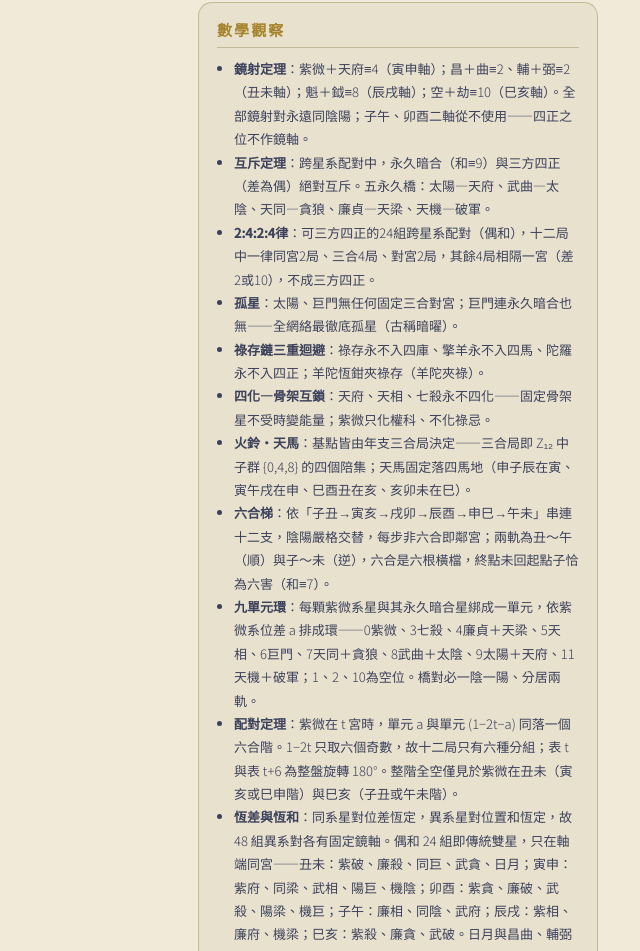
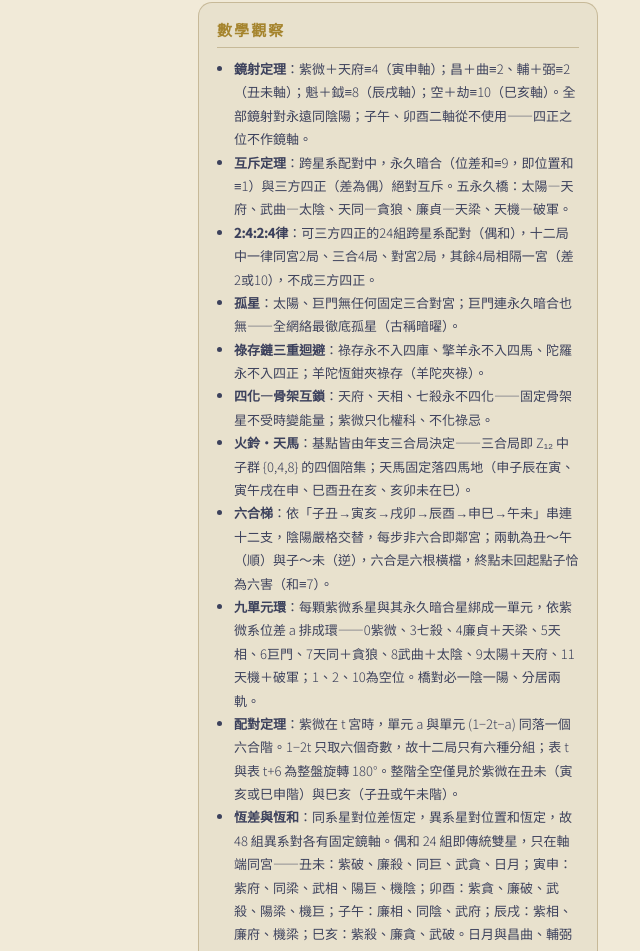
Before and after one commit to ericckfeng/ziwei-bridge, a plain HTML site: page index.html in a window 1280 px wide. Shown: the part 1513-2464 px from the top of the page, without its empty margins (640-1280 px from the left). Drawn offline with Linux system fonts and the light colour scheme.

Commit message:
docs: clarify the uniqueness scope and the anhe sum convention
Co-Authored-By: Claude Fable 5.2 <noreply@anthropic.com>
Claude-Session: https://claude.ai/code/session_01Q7YixbDNf9tvwh4a79qNfZ

```diff
--- a/index.html
+++ b/index.html
@@ -191,7 +191,7 @@ footer{text-align:center;color:var(--dim);font-size:12px;padding:0 20px 36px;let
       <h2>數學觀察</h2>
       <ul>
         <li><b>鏡射定理</b>：紫微＋天府≡4（寅申軸）；昌＋曲≡2、輔＋弼≡2（丑未軸）；魁＋鉞≡8（辰戌軸）；空＋劫≡10（巳亥軸）。全部鏡射對永遠同陰陽；子午、卯酉二軸從不使用——四正之位不作鏡軸。</li>
-        <li><b>互斥定理</b>：跨星系配對中，永久暗合（和≡9）與三方四正（差為偶）絕對互斥。五永久橋：太陽—天府、武曲—太陰、天同—貪狼、廉貞—天梁、天機—破軍。</li>
+        <li><b>互斥定理</b>：跨星系配對中，永久暗合（位差和≡9，即位置和≡1）與三方四正（差為偶）絕對互斥。五永久橋：太陽—天府、武曲—太陰、天同—貪狼、廉貞—天梁、天機—破軍。</li>
         <li><b>2:4:2:4律</b>：可三方四正的24組跨星系配對（偶和），十二局中一律同宮2局、三合4局、對宮2局，其餘4局相隔一宮（差2或10），不成三方四正。</li>
         <li><b>孤星</b>：太陽、巨門無任何固定三合對宮；巨門連永久暗合也無——全網絡最徹底孤星（古稱暗曜）。</li>
         <li><b>祿存鏈三重迴避</b>：祿存永不入四庫、擎羊永不入四馬、陀羅永不入四正；羊陀恆鉗夾祿存（羊陀夾祿）。</li>
```
Also changed, not shown: 1 other file.
